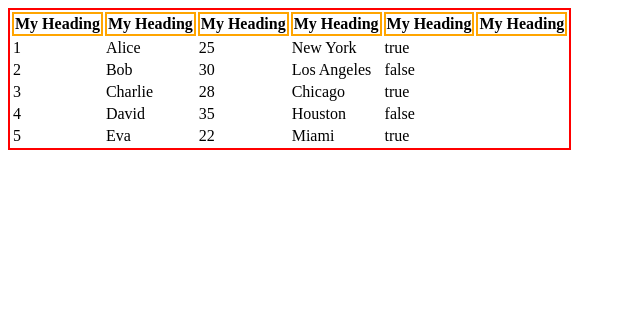
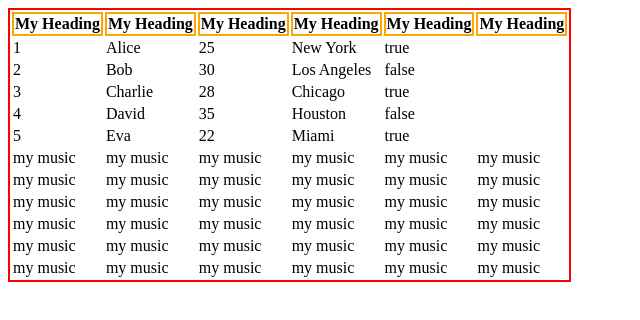
Before and after one commit to Kumar0328/JavaScript-, a plain HTML site: page JS Topics/CRUD/Read.html in a window 1280 px wide. Shown: the whole page, without its empty margins (0-640 px from the left). Drawn offline with Linux system fonts and the light colour scheme.

Commit message:
New Change

```diff
--- a/JS Topics/CRUD/Read.html
+++ b/JS Topics/CRUD/Read.html
@@ -47,16 +47,15 @@
         })
 
 
-        // for (i = 0; i <= 5; i++) {
-        //     let mybodytr = document.createElement("tr");
-        //     for (j = 0; j <= 5; j++) {
-        //         let myTdata = document.createElement("td");
-        //         myTdata.innerHTML = "my music";
-        //         mybodytr.appendChild(myTdata);
-        //     }
-
-        //     mytbody.appendChild(mybodytr);
-        // }
+        for (i = 0; i <= 5; i++) {
+            let mybodytr = document.createElement("tr");
+            for (j = 0; j <= 5; j++) {
+                let myTdata = document.createElement("td");
+                myTdata.innerHTML = "my music";
+                mybodytr.appendChild(myTdata);
+            }
+            mytbody.appendChild(mybodytr);
+        }
 
 
 
```
